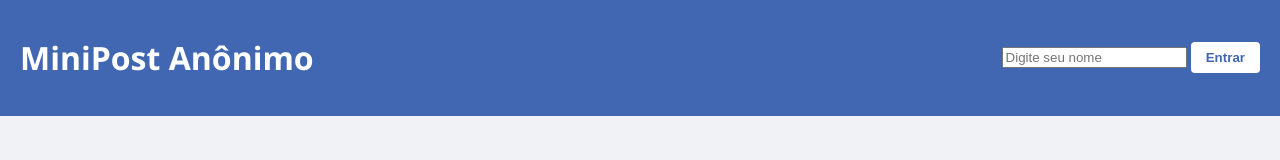
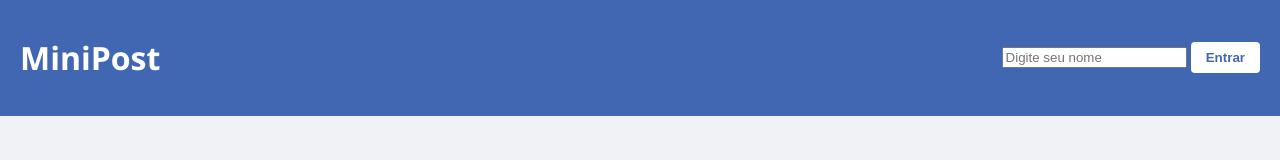
Before and after one commit to Lorenzo922/MiniPost, a plain HTML site: page index.html in a window 1280 px wide. Drawn offline with Linux system fonts and the light colour scheme; no server answers.

Commit message:
Update index.html

```diff
--- a/index.html
+++ b/index.html
@@ -11,7 +11,7 @@
 </head>
 <body>
   <header>
-    <h1>MiniPost Anônimo</h1>
+    <h1>MiniPost</h1>
     <div id="login-area">
       <input type="text" id="name-input" placeholder="Digite seu nome" />
       <button id="login-btn">Entrar</button>
```
